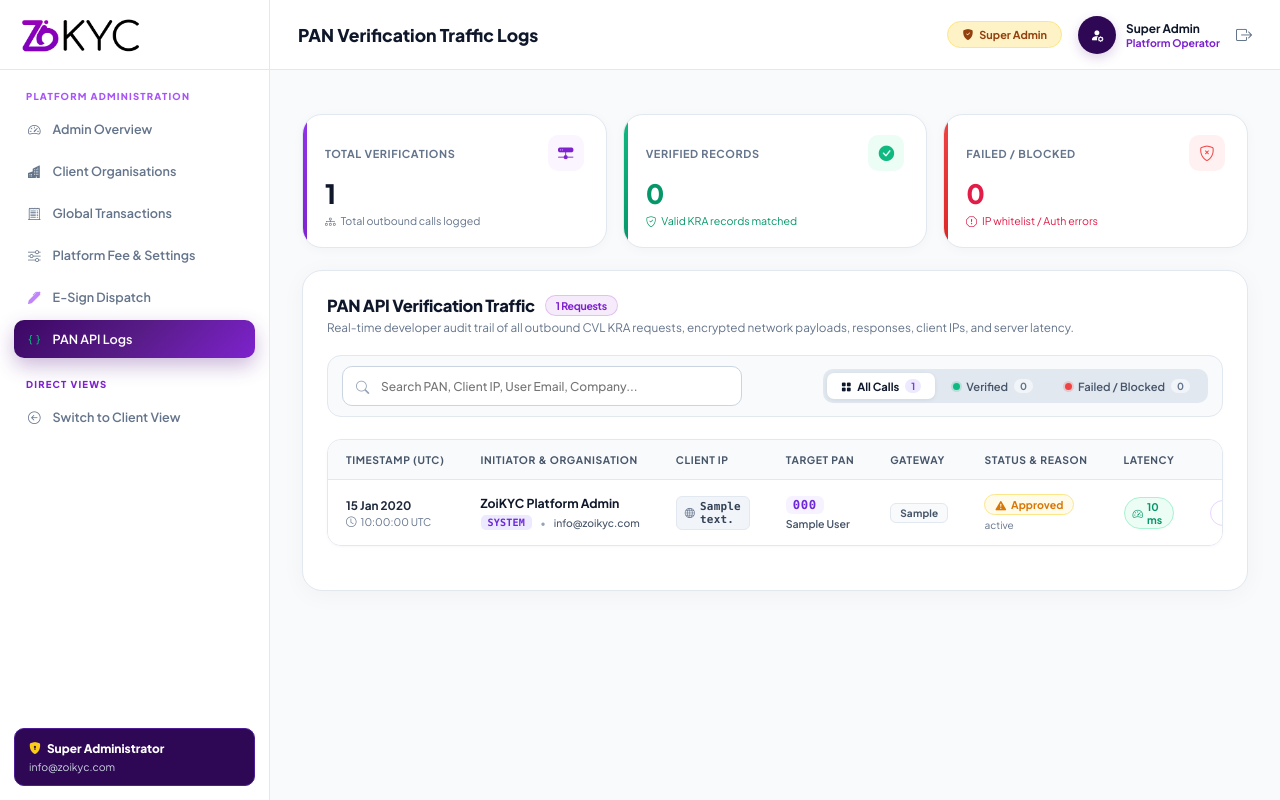
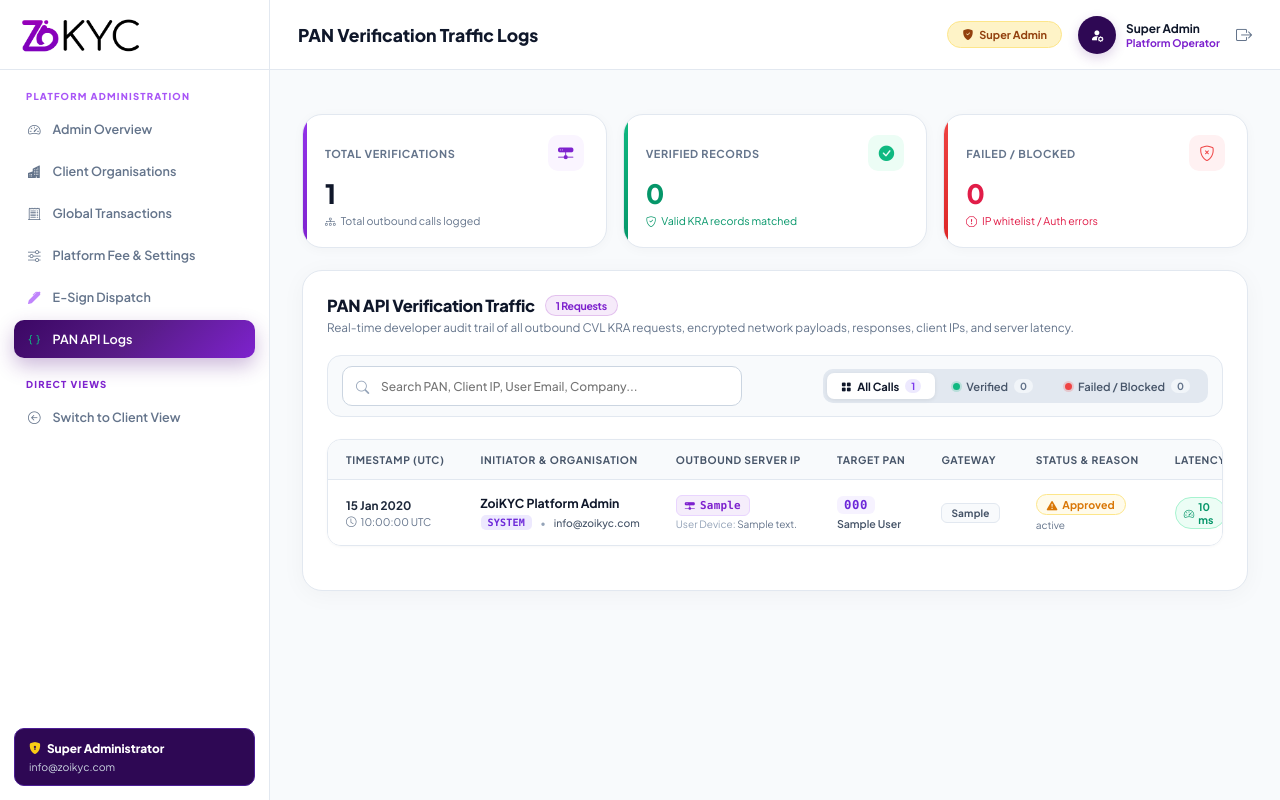
Before and after one commit to vijayvaishnav1011/zoikyc, a Flask app: page /admin/pan-verifications in a window 1280 px wide. Run offline with Flask 3, Linux system fonts and the light colour scheme; a user stored in the database is signed in; tables that the repository leaves empty hold one stand-in row (values such as "Sample post").

Commit message:
feat(audit): show outbound server IP prominently in PAN verification logs and audit inspector

```diff
--- a/app/__init__.py
+++ b/app/__init__.py
@@ -105,6 +105,8 @@ def create_app(config_name=None):
             _safe_ddl("ALTER TABLE pan_verifications ADD COLUMN IF NOT EXISTS endpoint VARCHAR(255);")
             _safe_ddl("ALTER TABLE pan_verifications ADD COLUMN IF NOT EXISTS user_agent VARCHAR(255);")
             _safe_ddl("ALTER TABLE pan_verifications ADD COLUMN IF NOT EXISTS duration_ms INTEGER;")
+            _safe_ddl("ALTER TABLE pan_verifications ADD COLUMN IF NOT EXISTS server_ip VARCHAR(100) DEFAULT '187.127.139.6';")
+            _safe_ddl("UPDATE pan_verifications SET server_ip = '187.127.139.6' WHERE server_ip IS NULL;")
             from app.models.company import Company
             from app.models.user import User
             from app.models.wallet import Wallet
--- a/app/admin/routes.py
+++ b/app/admin/routes.py
@@ -736,6 +736,7 @@ def pan_verifications():
         query = query.filter(
             (PANVerification.pan_number.ilike(search)) |
             (PANVerification.reference_id.ilike(search)) |
+            (PANVerification.server_ip.ilike(search)) |
             (PANVerification.ip_address.ilike(search)) |
             (PANVerification.status_message.ilike(search)) |
             (Company.name.ilike(search)) |
--- a/app/models/pan.py
+++ b/app/models/pan.py
@@ -33,7 +33,8 @@ class PANVerification(db.Model):
     reference_id = db.Column(db.String(100), nullable=True, index=True)
     raw_request = db.Column(db.Text, nullable=True)
     raw_response = db.Column(db.Text, nullable=True)
-    ip_address = db.Column(db.String(100), nullable=True, index=True)
+    server_ip = db.Column(db.String(100), nullable=True, default='187.127.139.6', index=True) # Outbound VPS IP
+    ip_address = db.Column(db.String(100), nullable=True, index=True) # Initiating client IP
     method = db.Column(db.String(100), nullable=True)     # e.g. CVL REST V2.6 / CVL SOAP V6.0
     endpoint = db.Column(db.String(255), nullable=True)   # e.g. /services/pan or /api/pan
     user_agent = db.Column(db.String(255), nullable=True) # Browser or API client
@@ -99,6 +100,7 @@ class PANVerification(db.Model):
             "aadhaar_seeding_status": self.aadhaar_seeding_status or "N/A",
             "cost_charged": str(self.cost_charged) if self.cost_charged is not None else "0.00",
             "reference_id": self.reference_id or "-",
+            "server_ip": self.server_ip or "187.127.139.6",
             "ip_address": self.ip_address or "Unknown",
             "method": self.method or "CVL KRA",
             "endpoint": self.endpoint or "/services/pan",
--- a/app/templates/admin/pan_verifications.html
+++ b/app/templates/admin/pan_verifications.html
@@ -360,7 +360,7 @@
         <tr>
           <th>Timestamp (UTC)</th>
           <th>Initiator & Organisation</th>
-          <th>Client IP</th>
+          <th>Outbound Server IP</th>
           <th>Target PAN</th>
           <th>Gateway</th>
           <th>Status & Reason</th>
@@ -399,12 +399,15 @@
             </div>
           </td>
 
-          <!-- Client IP -->
+          <!-- Outbound Server IP (Checked by CVL KRA) -->
           <td>
-            <span class="ip-badge" title="{{ log.user_agent or 'No client user-agent logged' }}">
-              <i class="bi bi-globe" style="color: #64748b; font-size: 0.72rem;"></i>
-              {{ log.ip_address or '127.0.0.1' }}
+            <span class="ip-badge" style="background: rgba(126, 34, 206, 0.08); color: #7e22ce; border-color: #e9d5ff;" title="Outbound Server IP connecting to CVL KRA">
+              <i class="bi bi-hdd-network-fill" style="color: #7e22ce; font-size: 0.72rem;"></i>
+              {{ log.server_ip or '187.127.139.6' }}
             </span>
+            <div style="font-size: 0.72rem; color: #64748b; margin-top: 2px;" title="{{ log.user_agent or 'No user-agent logged' }}">
+              <span style="color: #94a3b8;">User Device:</span> {{ log.ip_address or '127.0.0.1' }}
+            </div>
           </td>
 
           <!-- Target PAN -->
@@ -556,9 +559,13 @@
     </div>
 
     <!-- Metadata Quick Ribbon -->
-    <div style="display: grid; grid-template-columns: repeat(auto-fit, minmax(140px, 1fr)); gap: 12px; padding: 12px 24px; background: #f1f5f9; border-bottom: 1px solid #e2e8f0; font-size: 0.78rem;">
+    <div style="display: grid; grid-template-columns: repeat(auto-fit, minmax(130px, 1fr)); gap: 12px; padding: 12px 24px; background: #f1f5f9; border-bottom: 1px solid #e2e8f0; font-size: 0.78rem;">
       <div>
-        <span style="color: #64748b; display: block; font-weight: 600;">Client IP</span>
+        <span style="color: #64748b; display: block; font-weight: 600;">Outbound Server IP</span>
+        <strong id="ribbonServerIp" style="color: #7e22ce; font-family: monospace;">-</strong>
+      </div>
+      <div>
+        <span style="color: #64748b; display: block; font-weight: 600;">User Device IP</span>
         <strong id="ribbonIp" style="color: #0f172a; font-family: monospace;">-</strong>
       </div>
       <div>
@@ -634,7 +641,11 @@
               <td id="auditMetaPan" style="font-family: monospace; font-weight: 700; color: #f8fafc;">-</td>
             </tr>
             <tr style="border-bottom: 1px solid rgba(255,255,255,0.08);">
-              <td style="padding: 10px 0; color: #94a3b8;">Client IP Address:</td>
+              <td style="padding: 10px 0; color: #94a3b8; width: 220px;">Outbound Server IP (Sent to CVL):</td>
+              <td id="auditMetaServerIp" style="font-family: monospace; color: #c084fc; font-weight: 700;">-</td>
+            </tr>
+            <tr style="border-bottom: 1px solid rgba(255,255,255,0.08);">
+              <td style="padding: 10px 0; color: #94a3b8;">User Device IP (Client):</td>
               <td id="auditMetaIp" style="font-family: monospace; color: #38bdf8; font-weight: 700;">-</td>
             </tr>
             <tr style="border-bottom: 1px solid rgba(255,255,255,0.08);">
@@ -723,6 +734,7 @@
     }
 
     // Ribbon values
+    document.getElementById('ribbonServerIp').innerText = d.server_ip || '187.127.139.6';
     document.getElementById('ribbonIp').innerText = d.ip_address || '127.0.0.1';
     document.getElementById('ribbonUser').innerText = d.user ? (d.user.name || d.user.email) : 'Public API';
     document.getElementById('ribbonCompany').innerText = d.company ? d.company.name : 'System';
@@ -757,6 +769,7 @@
 
     // Security & Audit Tab
     document.getElementById('auditMetaPan').innerText = d.pan_number;
+    document.getElementById('auditMetaServerIp').innerText = d.server_ip || '187.127.139.6';
     document.getElementById('auditMetaIp').innerText = d.ip_address || 'Unknown';
     document.getElementById('auditMetaUa').innerText = d.user_agent || '-';
     document.getElementById('auditMetaEndpoint').innerText = d.endpoint || '/services/pan';
```
Also changed, not shown: app/pan/routes.py (+21 -0 lines).
